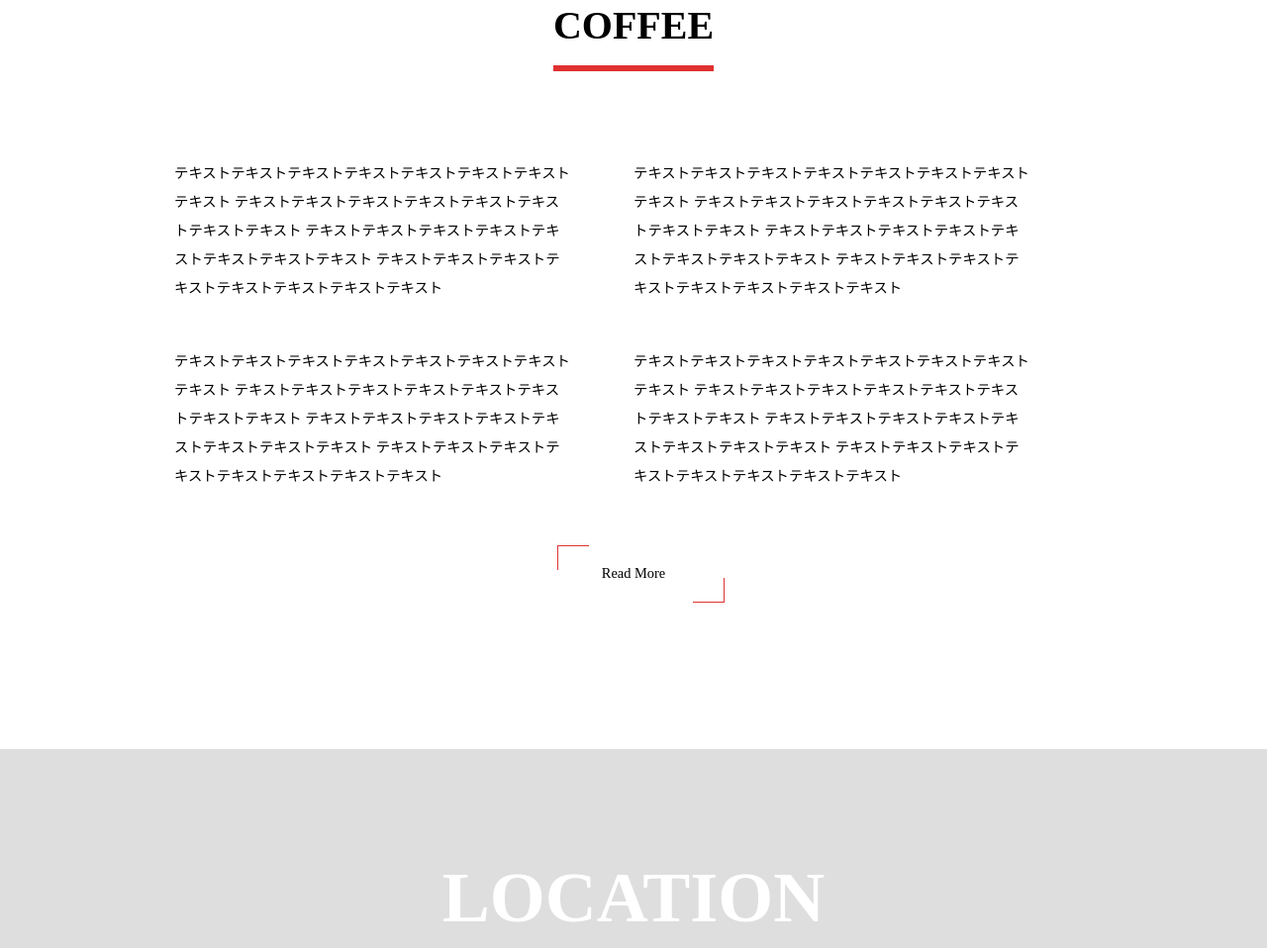
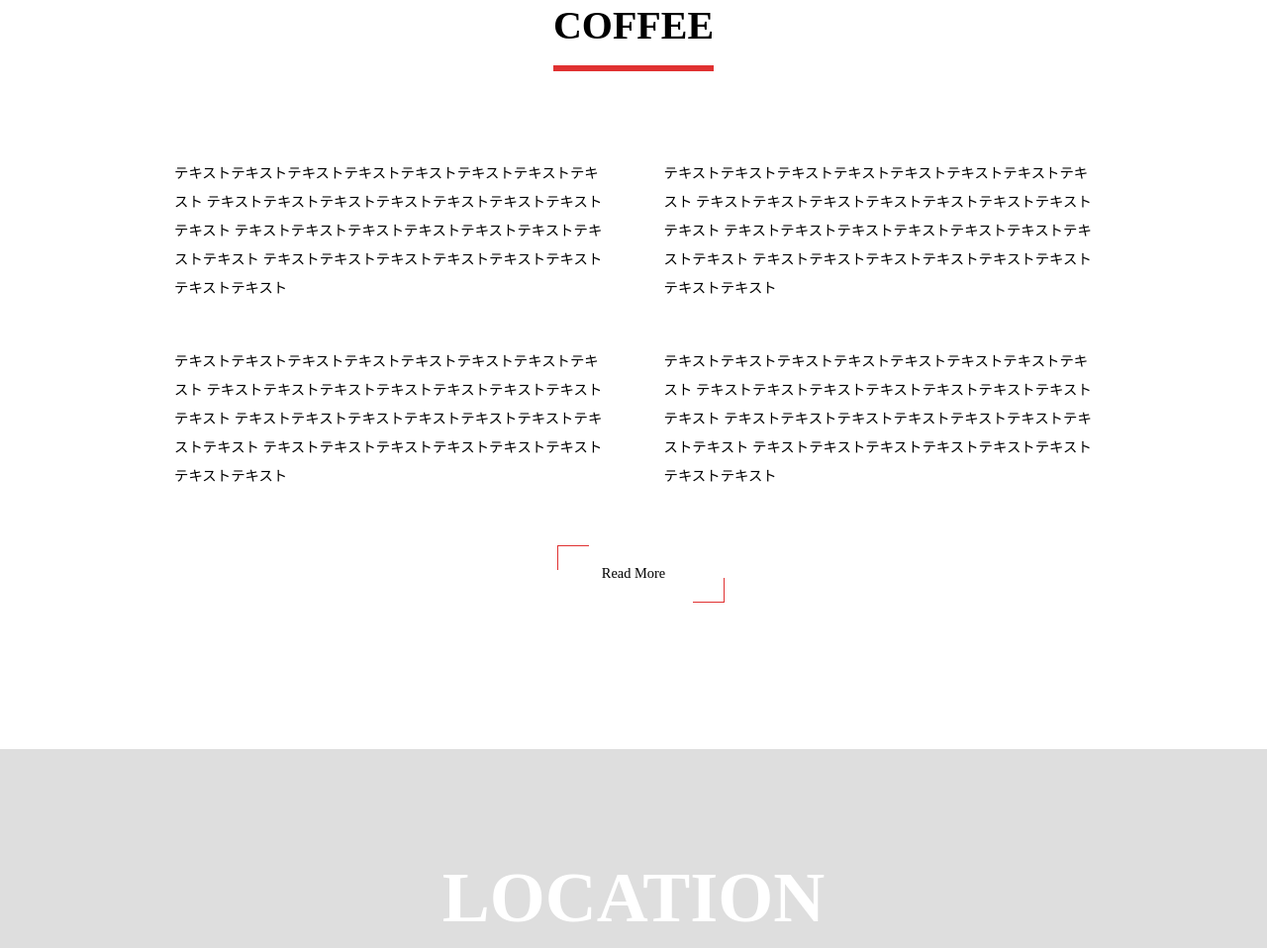
Before and after one commit to Kanno95/experiment, a website: page revision.html in a window 1280 px wide. Shown: the part 2155-3113 px from the top of the page at 99% size. Drawn offline with Linux system fonts and the light colour scheme; some packages are replaced by stand-ins of ours.

Commit message:
レスポンシブ作成

```diff
--- a/src/scss/assets/css/style2.scss
+++ b/src/scss/assets/css/style2.scss
@@ -237,7 +237,7 @@ body {
     .coffee__about {
         margin-top: 89px;
         margin-left: 176px;
-        margin-right: 176px;
+        margin-right: 115px;
         display: flex;
         flex-wrap: wrap;
         &__box {
```
Also changed, not shown: dist/assets/css/style2.css.
